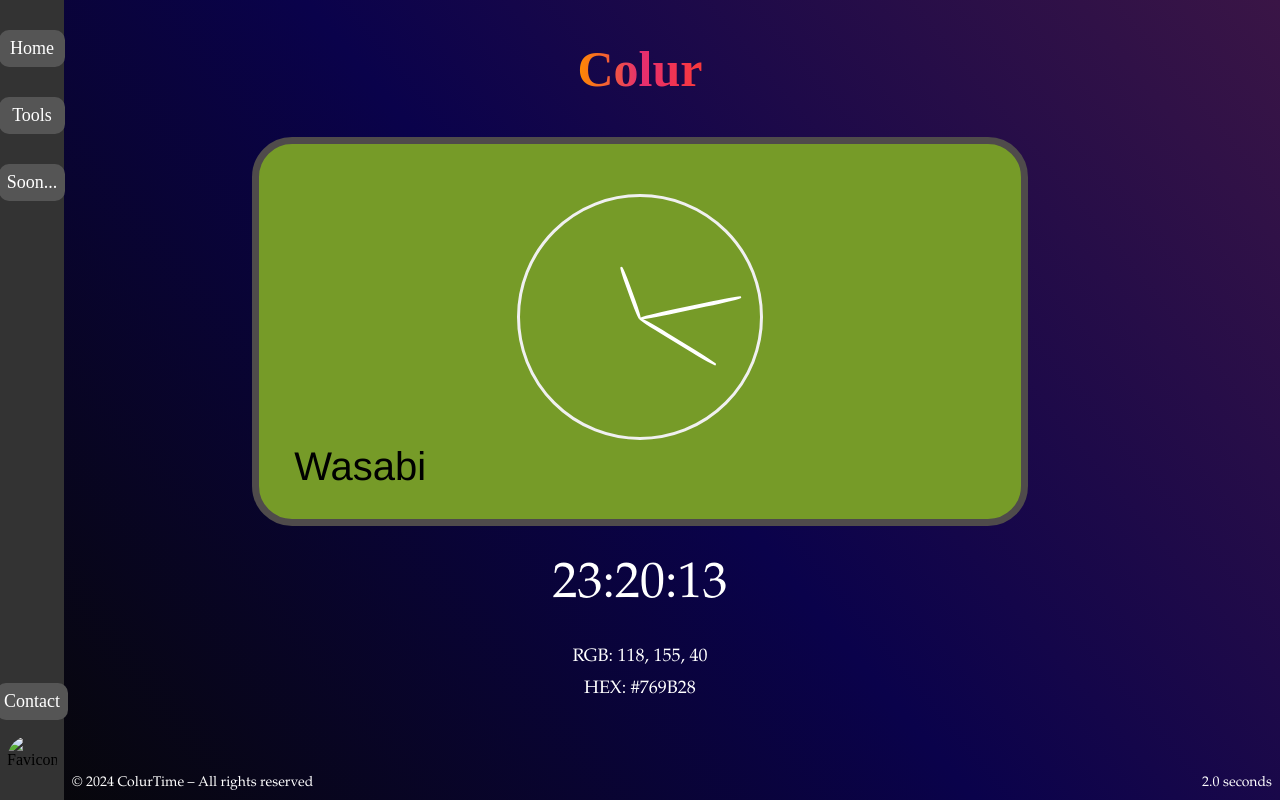
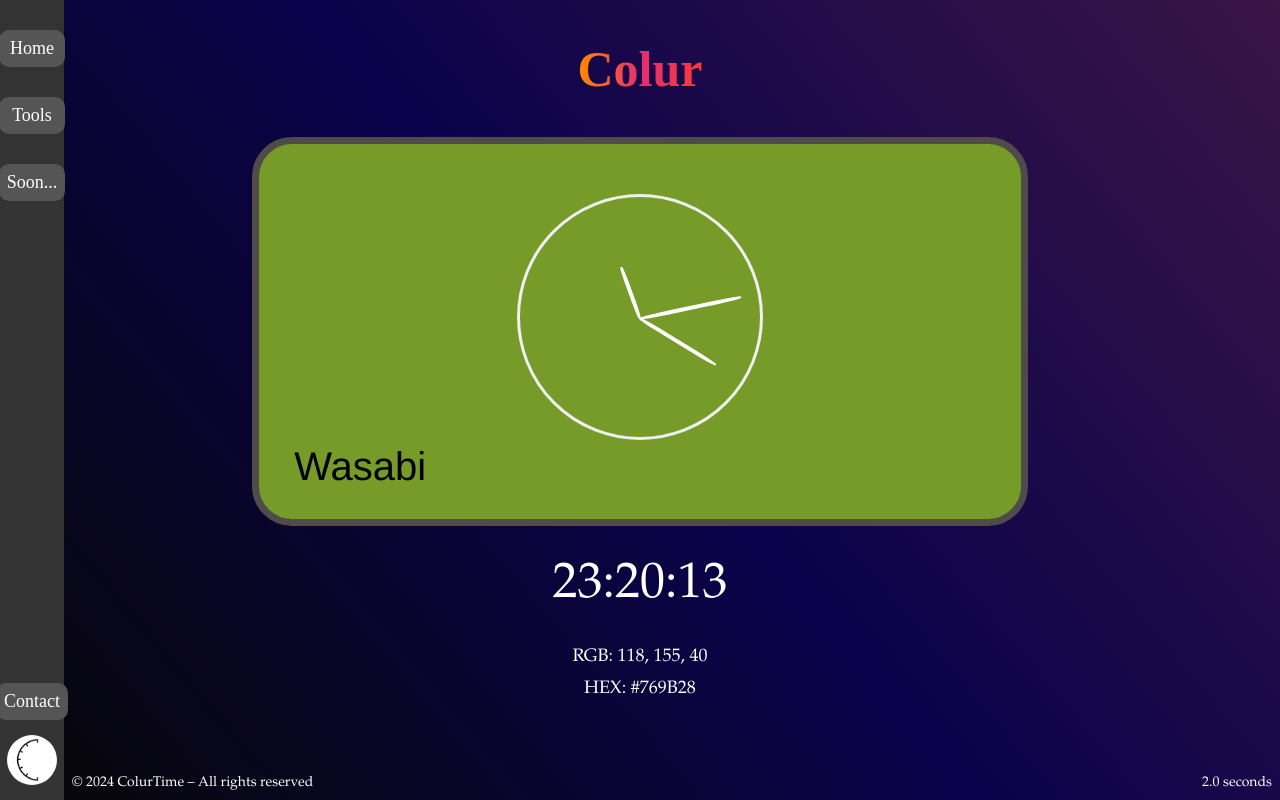
Before and after one commit to jeremyjacob101/colur, a plain HTML site: page index.html in a window 1280 px wide. Drawn offline with Linux system fonts and the light colour scheme.

Commit message:
Update index.html
fixed logo try1

```diff
--- a/index.html
+++ b/index.html
@@ -242,7 +242,7 @@
         <div class="bottom-options">
             <div class="menu-option">Contact</div>
             <div class="logo-container">
-                <img src="./android-chrome-512x512.png"
+                <img src="./logo512.png"
                     alt="Favicon">
             </div>
         </div>
```
